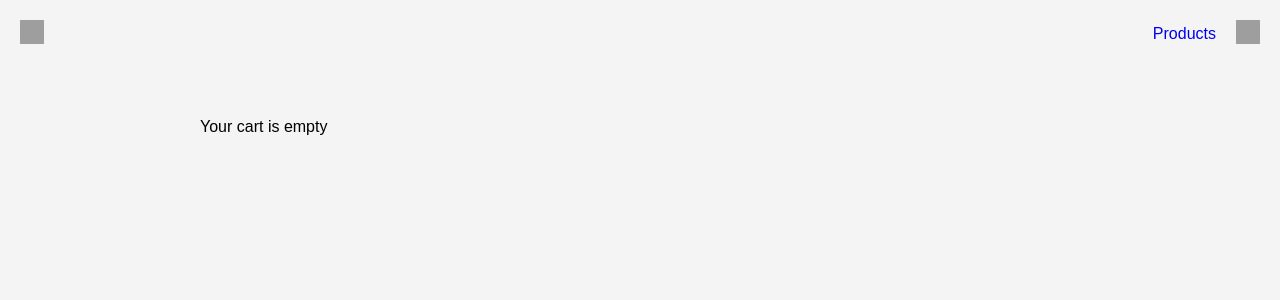
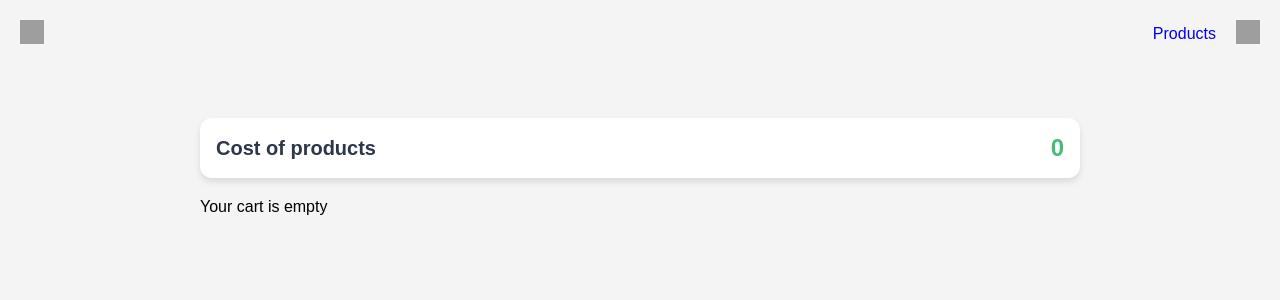
Before and after one commit to Pashahu1/Shope, a React (Vite) app: page /products/basket in a window 1280 px wide. Shown: the top 300 px of the page. Built offline with nearby package versions, Linux system fonts and the light colour scheme; grey boxes are pictures that could not be loaded.

Commit message:
create-respon-disgn-change-ui-addStore-logic

```diff
--- a/src/components/FormProduct/FormProduct.tsx
+++ b/src/components/FormProduct/FormProduct.tsx
@@ -26,8 +26,8 @@ export const FormProduct = () => {
         'Title must be at least 3 characters long and less than 10 or it must not be a number',
       );
       return;
-    } else if (price <= 0) {
-      setError('Price must be greater than 0');
+    } else if (price <= 0 || isNaN(price)) {
+      setError('Price must be greater than 0 and not be a string');
       return;
     } else if (description.length < 10 || description.length > 30) {
       setError(
@@ -124,7 +124,9 @@ export const FormProduct = () => {
           onChange={e => setCategory(e.target.value)}
           className="form__select"
         >
-          <option value="">Select</option>
+          <option disabled value="">
+            Select
+          </option>
           <option value="jewelery">Jewelry</option>
           <option value="men's clothing">Men's clothing</option>
           <option value="women's clothing">Women's clothing</option>
--- a/src/components/Layout/Header/Navbar/NavBar.scss
+++ b/src/components/Layout/Header/Navbar/NavBar.scss
@@ -10,6 +10,25 @@
       width: 24px;
       height: 24px;
       object-fit: cover;
+      position: relative;
+    }
+
+    &--counter {
+      position: absolute;
+      top: 15px;
+      right: 10px;
+      background-color: red;
+      color: white;
+      font-size: 12px;
+      width: 18px;
+      height: 18px;
+      border-radius: 50%;
+      display: flex;
+      justify-content: center;
+      align-items: center;
+      font-weight: bold;
+      text-align: center;
+      padding: 2px;
     }
   }
 }
--- a/src/components/Layout/Header/Navbar/NavBar.tsx
+++ b/src/components/Layout/Header/Navbar/NavBar.tsx
@@ -1,7 +1,9 @@
 import { NavLink } from 'react-router-dom';
 import './NavBar.scss';
+import { useSelector } from 'react-redux';
 
 export const NavBar = () => {
+  const shopingCart = useSelector((state: any) => state.shopingCart);
   return (
     <nav className="nav">
       <ul className="nav__list">
@@ -15,6 +17,9 @@ export const NavBar = () => {
               src="shop-icon.png"
               alt="shop-icon"
             />
+            {shopingCart.length > 0 && (
+              <span className="nav__item--counter">{shopingCart.length}</span>
+            )}
           </NavLink>
         </li>
       </ul>
--- /dev/null
+++ b/src/helper/sumReducer.ts
@@ -0,0 +1,10 @@
+import { useMemo } from 'react';
+import { ProductsType } from '../types/Products';
+
+export const sumReducer = (shopingCart: ProductsType[]) => {
+  const sum = useMemo(() => {
+    return shopingCart.reduce((acc: number, product) => acc + product.price, 0);
+  }, [shopingCart]);
+
+  return sum;
+};
--- a/src/main.scss
+++ b/src/main.scss
@@ -1 +1,4 @@
-@import "./styles/gllobal.scss";
+@import './styles/gllobal.scss';
+
+@import './styles/utils/mixin.scss';
+@import './styles/utils/vars.scss';
--- a/src/pages/ProductCard/ProductCard.scss
+++ b/src/pages/ProductCard/ProductCard.scss
@@ -1,11 +1,37 @@
+@import '../../styles/utils/mixin';
+
 .product-card {
+  display: flex;
+  flex-direction: column;
+  gap: 20px;
   max-width: 1200px;
 
+  &__cost {
+    padding: 16px;
+    background-color: white;
+    border-radius: 12px;
+    box-shadow: 0 4px 6px rgba(0, 0, 0, 0.1);
+    display: flex;
+    justify-content: space-between;
+    align-items: center;
+
+    h2 {
+      font-size: 1.25rem;
+      font-weight: 600;
+      color: #2d3748;
+    }
+
+    span {
+      font-size: 1.5rem;
+      font-weight: bold;
+      color: #48bb78;
+    }
+  }
+
   &__content {
-    display: grid;
-    grid-template-columns: repeat(3, 280px);
-    gap: 20px;
-    justify-content: center;
-    width: 100%;
+    @include gridPage;
+    // display: grid;
+    // grid-template-columns: repeat(3, 280px);
+    // gap: 20px;
   }
 }
--- a/src/pages/ProductCard/ProductCard.tsx
+++ b/src/pages/ProductCard/ProductCard.tsx
@@ -3,6 +3,7 @@ import { useSelector } from 'react-redux';
 import { ProductsType } from '../../types/Products';
 import { Cart } from '../../components/Shered/Cart/Cart';
 import './ProductCard.scss';
+import { sumReducer } from '../../helper/sumReducer';
 
 export const ProductCard = () => {
   const shopingCart = useSelector((state: any) => state.shopingCart);
@@ -11,8 +12,15 @@ export const ProductCard = () => {
     localStorage.setItem('cart', JSON.stringify(shopingCart));
   }, [shopingCart]);
 
+  const sum = sumReducer(shopingCart);
+
   return (
     <div className="product-card">
+      <div className="product-card__cost">
+        <h2>Cost of products</h2>
+        <span>{sum}</span>
+      </div>
+
       <div className="product-card__content">
         {shopingCart.length === 0 && (
           <div className="product-card__empty">Your cart is empty</div>
--- a/src/pages/Products/Products.scss
+++ b/src/pages/Products/Products.scss
@@ -1,3 +1,4 @@
+@import '../../styles/utils/mixin';
 .products {
   display: flex;
   flex-direction: column;
@@ -11,8 +12,7 @@
   }
 
   &__content {
-    display: grid;
-    grid-template-columns: repeat(3, 280px);
+    @include gridPage;
     gap: 20px;
     justify-content: center;
     width: 100%;
--- /dev/null
+++ b/src/styles/utils/_mixin.scss
@@ -0,0 +1,31 @@
+@import './vars';
+@mixin gridPage {
+  --column: 3;
+  display: grid;
+  grid-template-columns: repeat(var(--column), 280px);
+  column-gap: 20px;
+
+  @include onTablet {
+    --column: 2;
+    grid-template-columns: repeat(var(--column), 280px);
+    column-gap: 16px;
+  }
+
+  @include onMobile {
+    --column: 1;
+    grid-template-columns: repeat(var(--column), 280px);
+  }
+  @content;
+}
+
+@mixin onTablet {
+  @media (max-width: $tabletWidth) {
+    @content;
+  }
+}
+
+@mixin onMobile {
+  @media (max-width: $mobileWidth) {
+    @content;
+  }
+}
--- /dev/null
+++ b/src/styles/utils/_vars.scss
@@ -0,0 +1,2 @@
+$mobileWidth: 640px;
+$tabletWidth: 880px;
```
